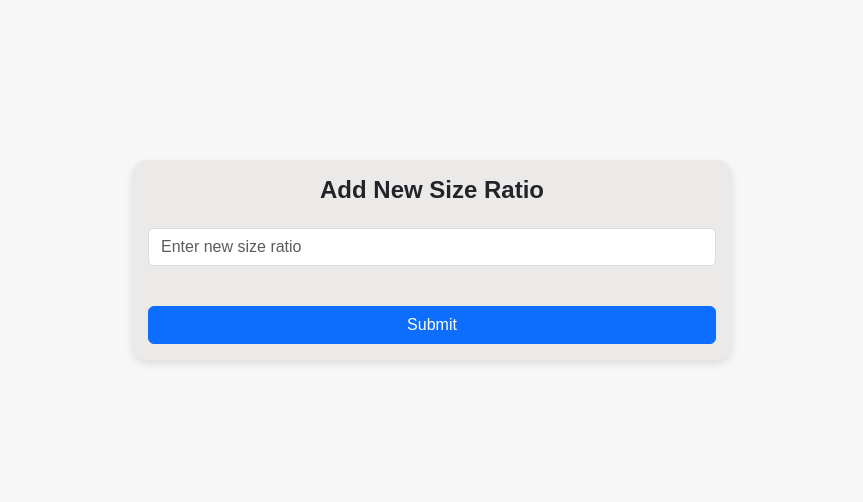
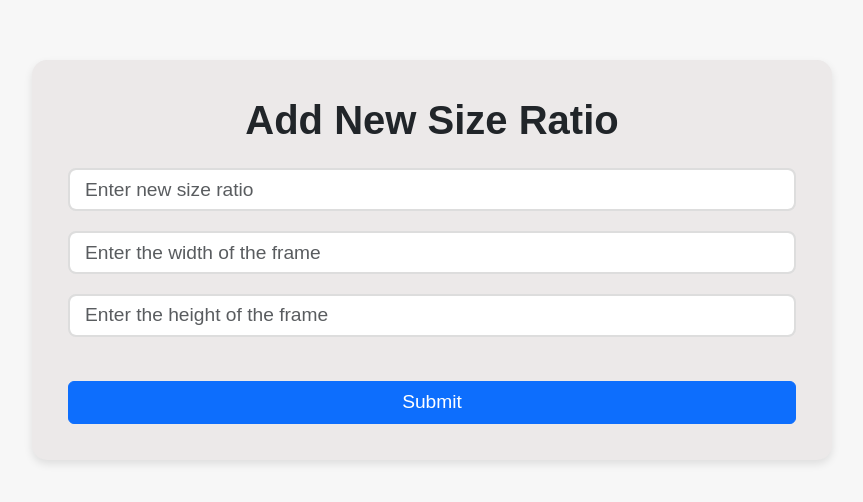
Before and after one commit to elvinjoy/CanCraft-adminPanel, a React (Vite) app: page /addnewsizeratio in a window 1280 px wide. Shown: the part 140-642 px from the top of the page, without its empty margins (208-1071 px from the left). Built offline with nearby package versions, Linux system fonts and the light colour scheme; the HTML template or start-up script is replaced by a standard one; a web font is replaced by a local one.

Commit message:
add new size ratio ui has been changed

```diff
--- a/src/components/addNewSizeRatio/AddNewSIzeRatio.css
+++ b/src/components/addNewSizeRatio/AddNewSIzeRatio.css
@@ -1,3 +1,5 @@
+/* AddNewSIzeRatio.css */
+
 /* Center the component vertically and horizontally */
 .min-vh-100 {
     min-height: 100vh;
@@ -9,11 +11,12 @@
 
 /* Custom Card Styling */
 .custom-card {
-    max-width: 600px;
-    width: 100%;
+    max-width: 800px; /* Increase the max-width of the card */
+    width: 90%; /* Set the width to 90% */
     border: none;
     border-radius: 15px;
     box-shadow: 0 4px 8px rgba(0, 0, 0, 0.1);
+    padding: 20px; /* Add padding to the card */
 }
 
 .card-image {
@@ -25,16 +28,17 @@
 }
 
 .card-title {
-    font-size: 1.5rem;
+    font-size: 2.5rem; /* Increase the font size of the card title */
     font-weight: 700;
+    margin-bottom: 20px; /* Add margin bottom to create space */
 }
 
 .custom-input {
-    font-size: 1rem;
-    padding: 0.75rem;
-    border-radius: 5px;
-    border: 1px solid #ddd;
-    margin-bottom: 1rem;
+    font-size: 1.2rem; /* Increase the font size of the input fields */
+    padding: 15px; /* Increase the padding of the input fields */
+    border-radius: 8px; /* Adjust the border radius */
+    border: 2px solid #ddd; /* Increase the border thickness */
+    margin-bottom: 20px; /* Add margin bottom to create space */
 }
 
 .custom-input:focus {
@@ -43,11 +47,20 @@
 }
 
 button {
-    font-size: 1rem;
-    padding: 0.75rem;
-    border-radius: 5px;
+    font-size: 1.2rem !important; /* Increase the font size of the button */
+    padding: 15px; /* Increase the padding of the button */
+    border-radius: 8px; /* Adjust the border radius */
+    background-color: #007bff; /* Change the button background color */
+    color: #fff; /* Change the button text color */
+    border: none; /* Remove button border */
+    cursor: pointer; /* Add pointer cursor */
+    transition: background-color 0.3s ease; /* Add transition effect */
 }
 
 button:focus {
     box-shadow: none;
 }
+
+button:hover {
+    background-color: #0056b3; /* Change the button background color on hover */
+}
--- a/src/components/addNewSizeRatio/AddNewSizeRatio.jsx
+++ b/src/components/addNewSizeRatio/AddNewSizeRatio.jsx
@@ -1,13 +1,20 @@
 import React, { useState } from 'react';
 import { Card, Form, Button } from 'react-bootstrap';
 import 'bootstrap/dist/css/bootstrap.min.css';
-import './AddNewSIzeRatio.css';
+import './AddNewSIzeRatio.css'
+const AddNewSizeRatio = ({ addSizeRatio }) => {
+    const [sizeRatio, setSizeRatio] = useState('');
+    const [width, setWidth] = useState('');
+    const [height, setHeight] = useState('');
 
-const AddNewSizeRatio = () => {
-    const [sizeRatio, setSizeRatio] = useState('');
-
-    const handleInputChange = (event) => {
-        setSizeRatio(event.target.value);
+    const handleSubmit = (event) => {
+        event.preventDefault();
+        if (sizeRatio && width && height) {
+            addSizeRatio({ sizeRatio, width, height });
+            setSizeRatio('');
+            setWidth('');
+            setHeight('');
+        }
     };
 
     return (
@@ -15,17 +22,38 @@ const AddNewSizeRatio = () => {
             <Card className="custom-card">
                 <Card.Body>
                     <Card.Title className="text-center mb-4">Add New Size Ratio</Card.Title>
+                    <Form onSubmit={handleSubmit}>
                         <Form.Group controlId="formSizeRatio">
-                        {/* Removing the Form.Label */}
                             <Form.Control
                                 type="text"
                                 placeholder="Enter new size ratio"
                                 value={sizeRatio}
-                            onChange={handleInputChange}
+                                onChange={(e) => setSizeRatio(e.target.value)}
                                 className="custom-input"
                             />
                         </Form.Group>
-                    <Button variant="primary" className="mt-4 w-100">Submit</Button>
+                        <Form.Group controlId="formWidth" className="mt-3">
+                            <Form.Control
+                                type="number"
+                                placeholder="Enter the width of the frame"
+                                value={width}
+                                onChange={(e) => setWidth(e.target.value)}
+                                className="custom-input"
+                            />
+                        </Form.Group>
+                        <Form.Group controlId="formHeight" className="mt-3">
+                            <Form.Control
+                                type="number"
+                                placeholder="Enter the height of the frame"
+                                value={height}
+                                onChange={(e) => setHeight(e.target.value)}
+                                className="custom-input"
+                            />
+                        </Form.Group>
+                        <Button variant="primary" type="submit" className="mt-4 w-100">
+                            Submit
+                        </Button>
+                    </Form>
                 </Card.Body>
             </Card>
         </div>
```
Lines whose indentation alone changed are shown as unchanged.
